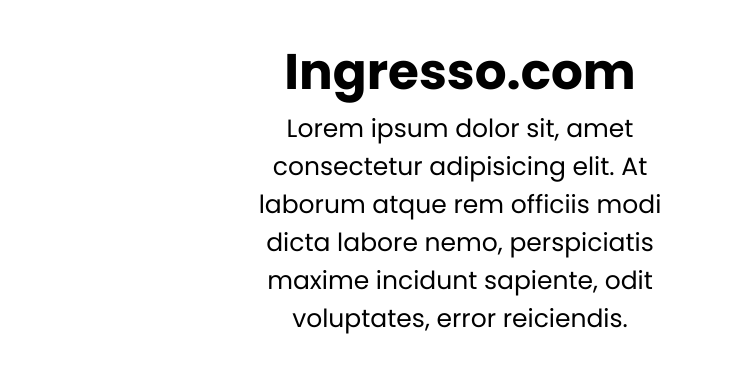
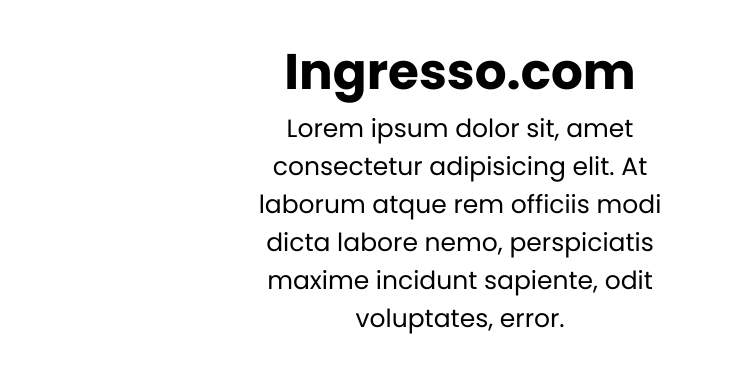
Before and after one commit to Igorx26/ingressos, a plain HTML site: page Frontend/index.html in a window 1280 px wide. Shown: the part 174-562 px from the top of the page, 0-737 px from the left. Drawn offline with Linux system fonts and the light colour scheme; no server answers.

Commit message:
index update

```diff
--- a/Frontend/index.html
+++ b/Frontend/index.html
@@ -33,7 +33,7 @@
           <h1>Ingresso.com</h1>
           <p>
             Lorem ipsum dolor sit, amet consectetur adipisicing elit. At laborum atque rem officiis modi dicta labore
-            nemo, perspiciatis maxime incidunt sapiente, odit voluptates, error reiciendis.
+            nemo, perspiciatis maxime incidunt sapiente, odit voluptates, error.
           </p>
         </div>
         <div>
```
